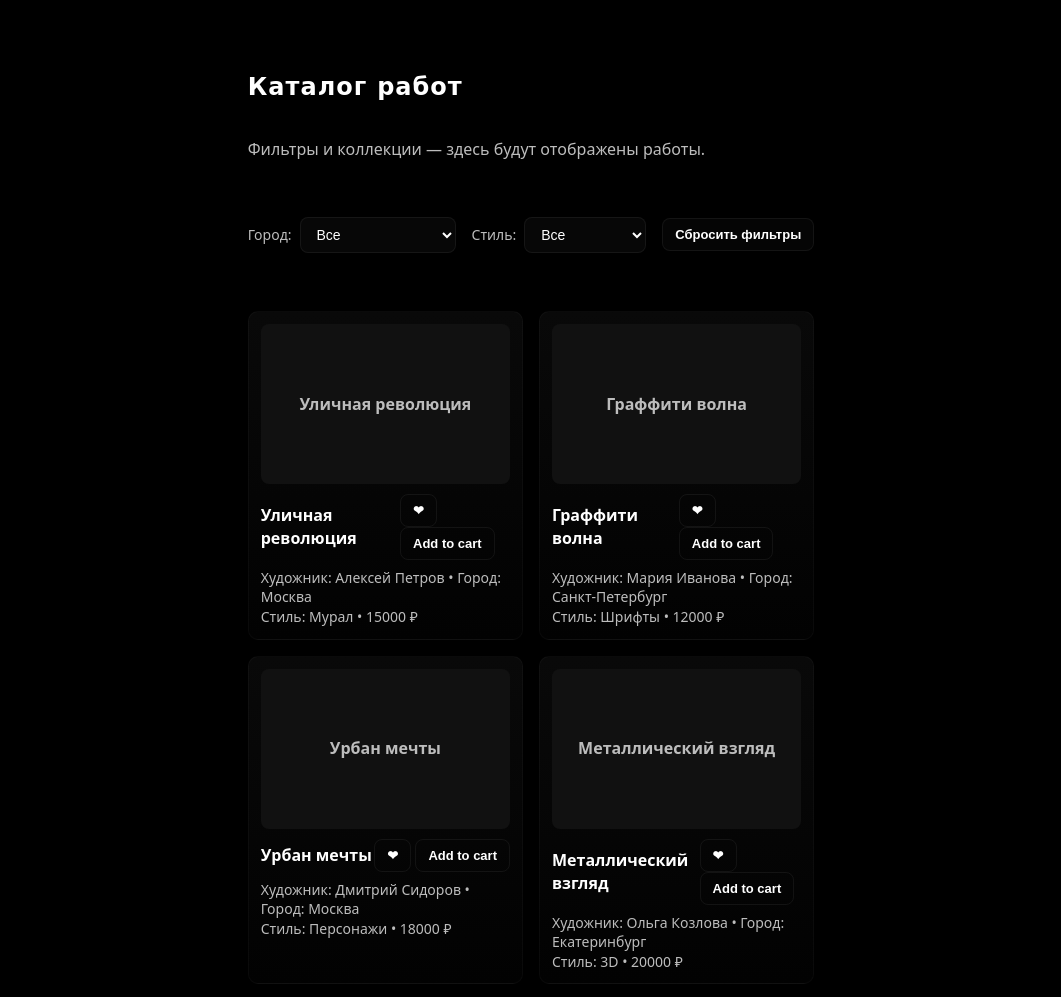
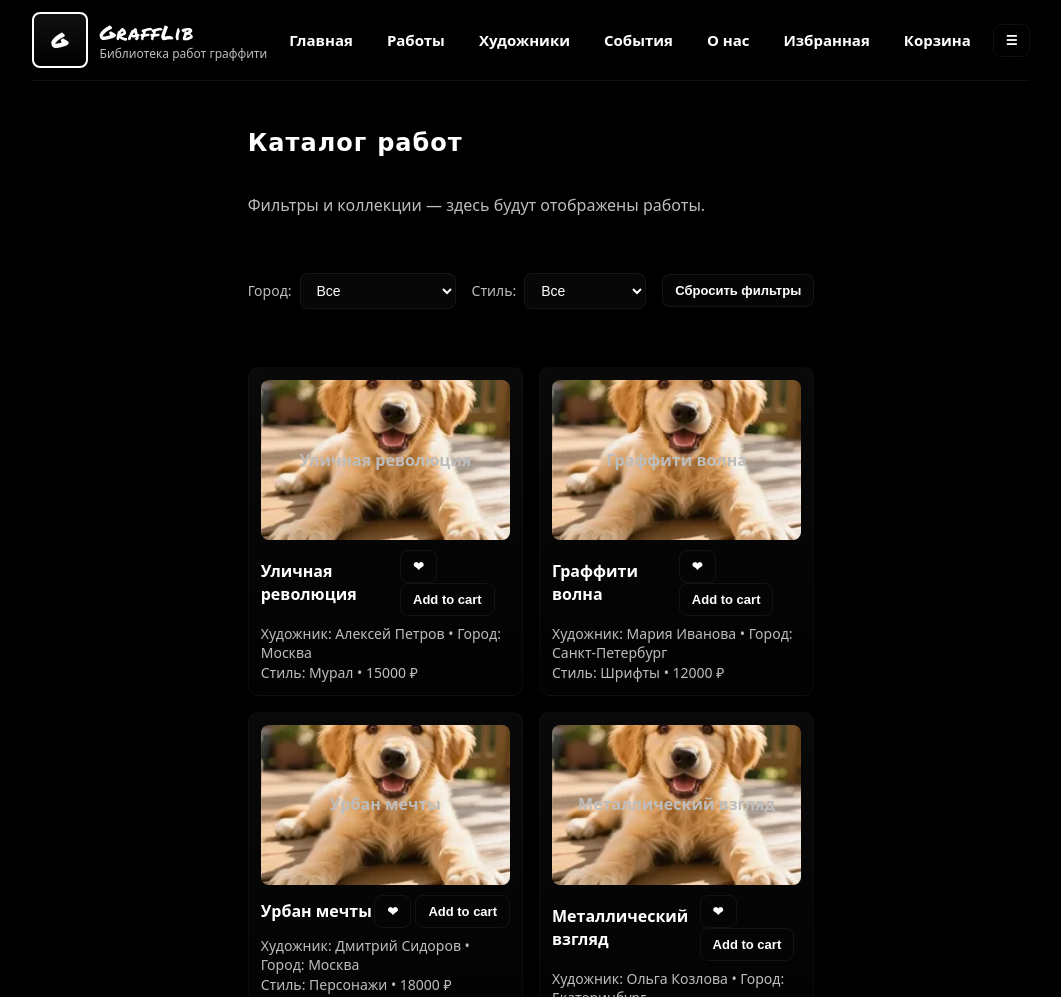
Before and after one commit to KifiAder/GraffLib, a plain HTML site: page works.html in a window 1280 px wide. Shown: the top 997 px of the page, without its empty margins (109-1170 px from the left). Drawn offline with Linux system fonts and the light colour scheme.

Commit message:
Add files via upload

```diff
--- a/assets/js/data.js
+++ b/assets/js/data.js
@@ -3,7 +3,7 @@ window.artworks = [
   {
     id: 'w1',
     title: 'Уличная революция',
-    image: 'assets/images/sketch.png',
+    image: 'assets/img/sketch.png',
     artist: 'Алексей Петров',
     city: 'Москва',
     style: 'Мурал',
@@ -13,7 +13,7 @@ window.artworks = [
   {
     id: 'w2',
     title: 'Граффити волна',
-    image: 'assets/images/sketch.png',
+    image: 'assets/img/sketch.png',
     artist: 'Мария Иванова',
     city: 'Санкт-Петербург',
     style: 'Шрифты',
@@ -23,7 +23,7 @@ window.artworks = [
   {
     id: 'w3',
     title: 'Урбан мечты',
-    image: 'assets/images/sketch.png',
+    image: 'assets/img/sketch.png',
     artist: 'Дмитрий Сидоров',
     city: 'Москва',
     style: 'Персонажи',
@@ -33,7 +33,7 @@ window.artworks = [
   {
     id: 'w4',
     title: 'Металлический взгляд',
-    image: 'assets/images/sketch.png',
+    image: 'assets/img/sketch.png',
     artist: 'Ольга Козлова',
     city: 'Екатеринбург',
     style: '3D',
@@ -43,7 +43,7 @@ window.artworks = [
   {
     id: 'w5',
     title: 'Цветные мысли',
-    image: 'assets/images/sketch.png',
+    image: 'assets/img/sketch.png',
     artist: 'Сергей Новиков',
     city: 'Москва',
     style: 'Абстракция',
@@ -53,7 +53,7 @@ window.artworks = [
   {
     id: 'w6',
     title: 'Ночной город',
-    image: 'assets/images/sketch.png',
+    image: 'assets/img/sketch.png',
     artist: 'Анна Смирнова',
     city: 'Казань',
     style: 'Реализм',
--- a/works.html
+++ b/works.html
@@ -9,14 +9,32 @@
 </head>
 <body>
   <header class="container header">
-    <!-- header content -->
+    <div class="brand">
+      <div class="logo graffiti">G</div>
+      <div>
+        <div class="graffiti" style="font-size:20px">GraffLib</div>
+        <div style="font-size:12px;color:var(--muted)">Библиотека работ граффити</div>
+      </div>
+    </div>
+    <nav class="nav">
+      <a href="index.html">Главная</a>
+      <a href="works.html">Работы</a>
+      <a href="artists.html">Художники</a>
+      <a href="events.html">События</a>
+      <a href="about.html">О нас</a>
+      <a href="favorites.html">Избранная</a>
+      <a href="cart.html">Корзина</a>
+    </nav>
+    <div class="controls">
+      <button id="menuBtn" class="btn">☰</button>
+    </div>
   </header>
 
   <main class="container main-container">
     <h2 class="graffiti">Каталог работ</h2>
     <p style="color:var(--muted)">Фильтры и коллекции — здесь будут отображены работы.</p>
 
-    <!-- Статические фильтры как временное решение -->
+    <!-- Статические фильтры -->
     <div class="filters-container">
       <div style="display: flex; gap: 16px; align-items: center; flex-wrap: wrap; margin: 20px 0;">
         <div style="display: flex; align-items: center; gap: 8px;">
```
